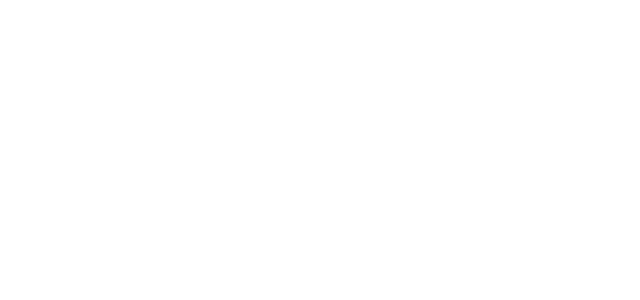
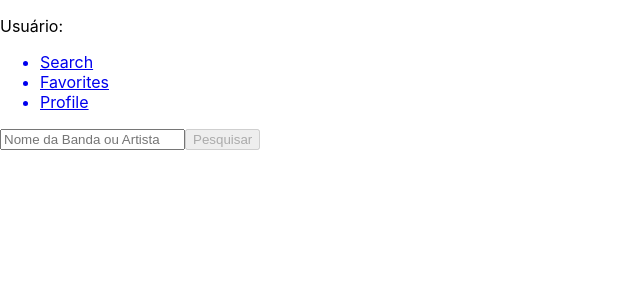
Before and after one commit to wendeldemelo/Trybetunes, a React (Create React App) app: page /search in a window 1280 px wide. Shown: the top 300 px of the page, without its empty margins (0-640 px from the left). Built offline with nearby package versions, Linux system fonts and the light colour scheme.

Commit message:
feat: search page

```diff
--- a/src/App.js
+++ b/src/App.js
@@ -1,6 +1,7 @@
 import React from 'react';
 import { BrowserRouter, Route, Switch } from 'react-router-dom';
 import Login from './pages/Login';
+import Search from './pages/Search';
 
 class App extends React.Component {
   render() {
@@ -9,6 +10,7 @@
         <BrowserRouter>
           <Switch>
             <Route exact path="/" component={ Login } />
+            <Route path="/search" component={ Search } />
           </Switch>
         </BrowserRouter>
       </main>
--- /dev/null
+++ b/src/components/AlbumsList.jsx
@@ -0,0 +1,37 @@
+import PropTypes from 'prop-types';
+import React, { Component } from 'react';
+import { Link } from 'react-router-dom';
+
+class AlbumsList extends Component {
+  render() {
+    const { albums, artist } = this.props;
+    if (albums.length === 0) return <p>Nenhum álbum foi encontrado</p>;
+    return (
+      <div>
+        <p>{ `Resultado de álbuns de: ${artist}` }</p>
+        { albums.map((album) => {
+          const { artworkUrl100, collectionId, artistName, collectionName } = album;
+          return (
+            <div key={ collectionId }>
+              <Link
+                to={ `/album/${collectionId}` }
+                data-testid={ `link-to-album-${collectionId}` }
+              >
+                <img src={ artworkUrl100 } alt={ artistName } />
+              </Link>
+              <p>{ collectionName }</p>
+              <p>{ artistName }</p>
+            </div>
+          );
+        })}
+      </div>
+    );
+  }
+}
+
+AlbumsList.propTypes = {
+  albums: PropTypes.oneOfType([PropTypes.object]).isRequired,
+  artist: PropTypes.string.isRequired,
+};
+
+export default AlbumsList;
--- /dev/null
+++ b/src/components/Header.jsx
@@ -0,0 +1,55 @@
+import React, { Component } from 'react';
+import { Link } from 'react-router-dom';
+import Loading from './Loading';
+import { getUser } from '../services/userAPI';
+
+class Header extends Component {
+  constructor() {
+    super();
+
+    this.state = {
+      name: '',
+      loading: false,
+    };
+
+    this.userHeader = this.userHeader.bind(this);
+  }
+
+  componentDidMount() {
+    this.userHeader();
+  }
+
+  userHeader() {
+    this.setState({ loading: true });
+    getUser()
+      .then((response) => this.setState({ name: response.name, loading: false }));
+  }
+
+  render() {
+    const { name, loading } = this.state;
+    if (loading) return <Loading />;
+    return (
+      <div data-testid="header-component">
+        <header data-testid="header-user-name">
+          <p>Usuário:</p>
+          <p>{ name }</p>
+        </header>
+        <nav>
+          <ul>
+            <Link to="/search">
+              <li data-testid="link-to-search">Search</li>
+            </Link>
+            <Link to="/favorites">
+              <li data-testid="link-to-favorites">Favorites</li>
+            </Link>
+            <Link to="/profile">
+              <li data-testid="link-to-profile">Profile</li>
+            </Link>
+          </ul>
+        </nav>
+      </div>
+    );
+  }
+}
+
+export default Header;
--- /dev/null
+++ b/src/pages/Search.jsx
@@ -0,0 +1,79 @@
+import React, { Component } from 'react';
+import Header from '../components/Header';
+import Loading from '../components/Loading';
+import searchAlbumsAPI from '../services/searchAlbumsAPI';
+import AlbumsList from '../components/AlbumsList';
+
+class Search extends Component {
+  constructor() {
+    super();
+
+    this.state = {
+      inputSearchValue: '',
+      loading: false,
+      artistName: '',
+      albums: [],
+      response: false,
+    };
+
+    this.handleChange = this.handleChange.bind(this);
+    this.handleSubmit = this.handleSubmit.bind(this);
+  }
+
+  handleChange(event) {
+    const { value } = event.target;
+    this.setState({ inputSearchValue: value });
+  }
+
+  handleSubmit(event) {
+    event.preventDefault();
+    const { inputSearchValue } = this.state;
+    this.setState({
+      inputSearchValue: '',
+      loading: true,
+    }, () => {
+      searchAlbumsAPI(inputSearchValue)
+        .then((request) => this.setState({
+          loading: false,
+          albums: request,
+          artistName: inputSearchValue,
+          response: true,
+        }));
+    });
+  }
+
+  render() {
+    const { inputSearchValue, loading, response, artistName, albums } = this.state;
+    const MIN_CARACTHERS = 2;
+    return (
+      <div data-testid="page-search">
+        <Header />
+        <form onSubmit={ this.handleSubmit }>
+          <label htmlFor="input-search">
+            <input
+              data-testid="search-artist-input"
+              type="text"
+              onChange={ this.handleChange }
+              value={ inputSearchValue }
+              placeholder="Nome da Banda ou Artista"
+            />
+          </label>
+          <label htmlFor="search-button">
+            <input
+              data-testid="search-artist-button"
+              type="submit"
+              value="Pesquisar"
+              disabled={ inputSearchValue.length < MIN_CARACTHERS }
+            />
+          </label>
+        </form>
+        <div>
+          { loading && <Loading /> }
+          { response && <AlbumsList albums={ albums } artist={ artistName } /> }
+        </div>
+      </div>
+    );
+  }
+}
+
+export default Search;
--- /dev/null
+++ b/src/services/searchAlbumsAPI.js
@@ -0,0 +1,34 @@
+const searchAlbumsAPI = async (artist) => {
+  const artistNameURL = encodeURI(artist).replaceAll('%20', '+');
+
+  const getAlbumsAPI = `https://itunes.apple.com/search?entity=album&term=${artistNameURL}&attribute=allArtistTerm`;
+
+  const APIResponse = await fetch(getAlbumsAPI);
+
+  const { results } = await APIResponse.json();
+
+  const response = results.map(
+    ({
+      artistId,
+      artistName,
+      collectionId,
+      collectionName,
+      collectionPrice,
+      artworkUrl100,
+      releaseDate,
+      trackCount,
+    }) => ({
+      artistId,
+      artistName,
+      collectionId,
+      collectionName,
+      collectionPrice,
+      artworkUrl100,
+      releaseDate,
+      trackCount,
+    }),
+  );
+  return response;
+};
+
+export default searchAlbumsAPI;
```
